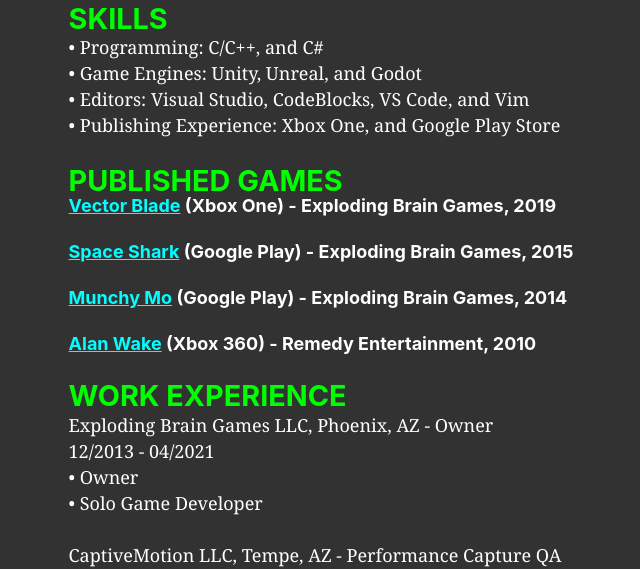
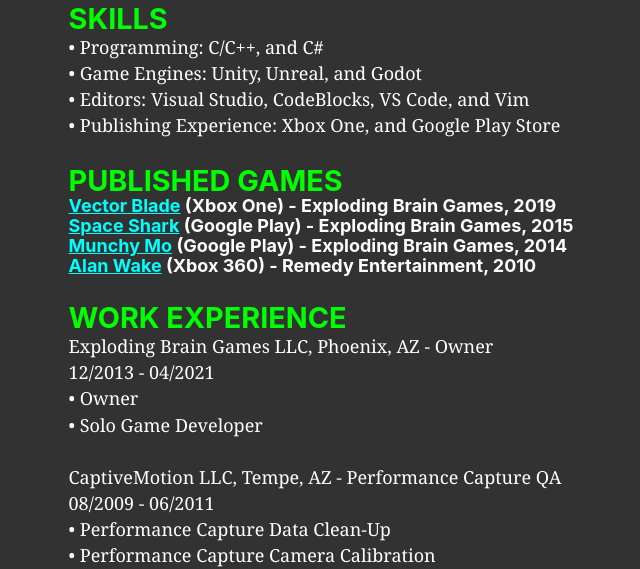
Before and after one commit to DominicSieli/resume, a Gatsby site: page / in a window 1280 px wide. Shown: the part 240-809 px from the top of the page, without its empty margins (111-751 px from the left). Built offline with nearby package versions, Linux system fonts and the light colour scheme; Gatsby itself is replaced by a stand-in of ours.

```diff
--- a/src/components/layout.css
+++ b/src/components/layout.css
@@ -281,7 +281,7 @@ h4 {
   padding-left: 0;
   padding-right: 0;
   padding-top: 0;
-  margin-bottom: 1.45rem;
+  margin-bottom: 0rem;
   color: inherit;
   font-family: -apple-system, BlinkMacSystemFont, Segoe UI, Roboto, Oxygen,
     Ubuntu, Cantarell, Fira Sans, Droid Sans, Helvetica Neue, sans-serif;
```
